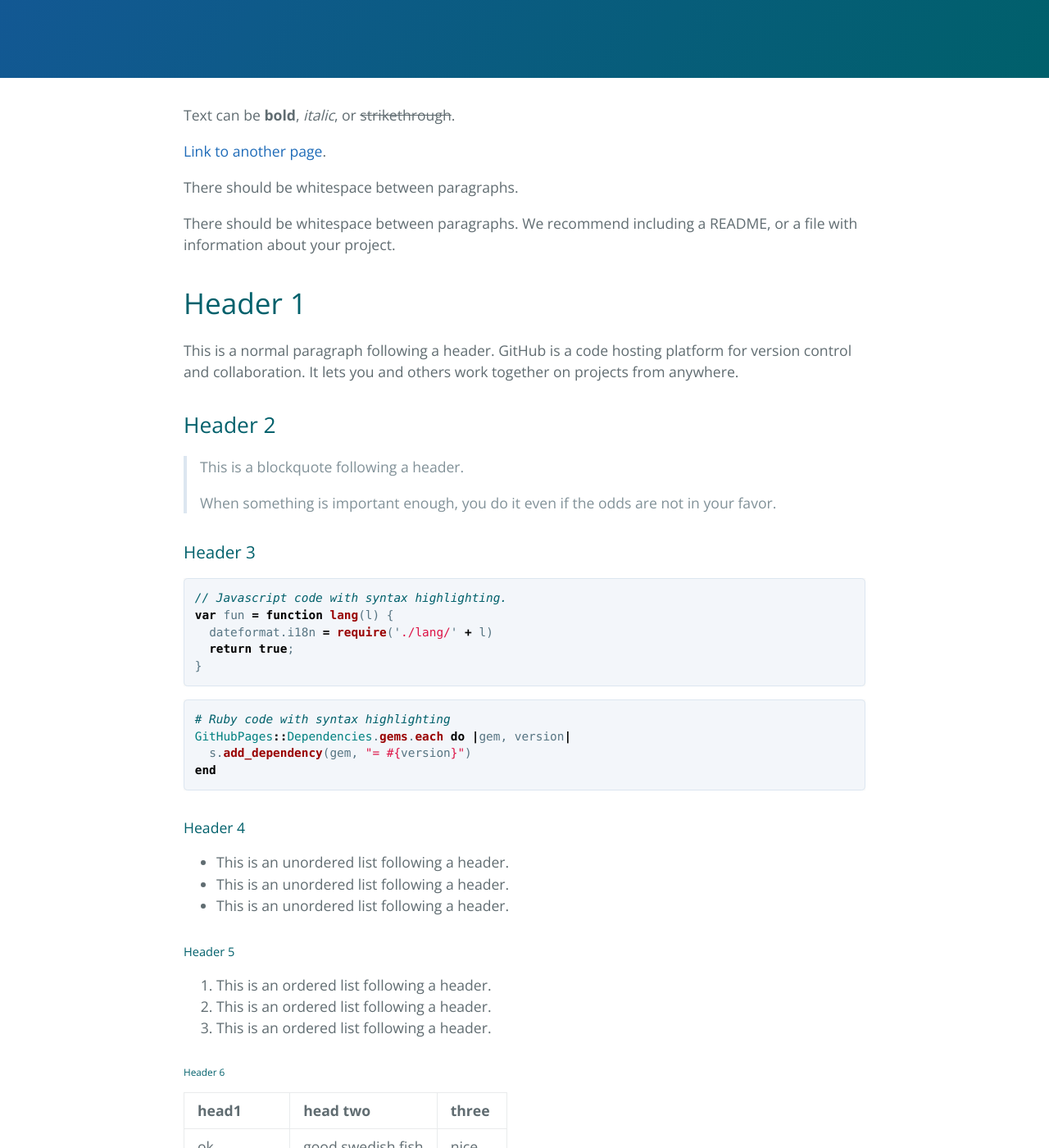
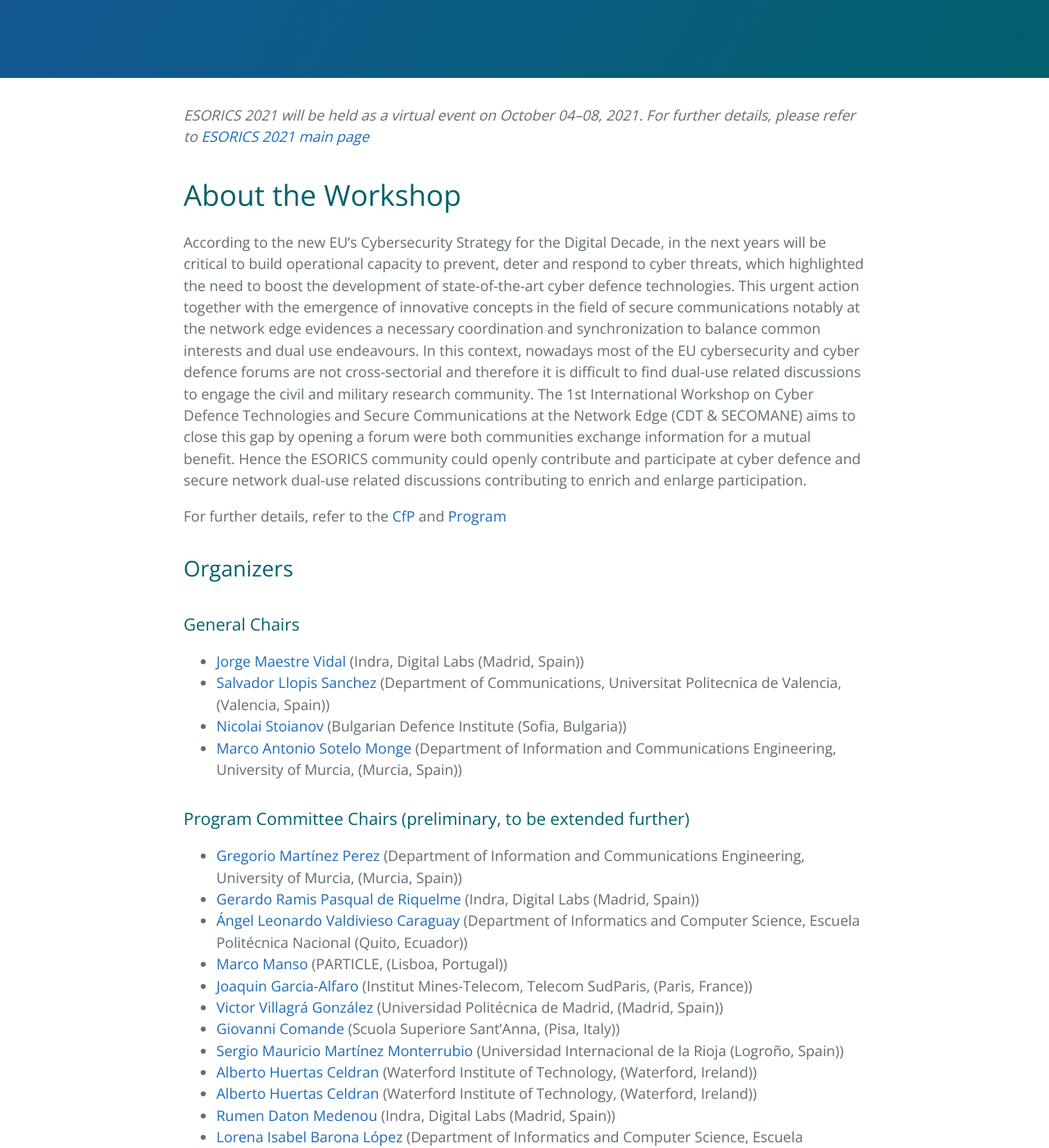
Before and after one commit to cdtsecomane/cdtsecomane.github.io, a Jekyll site: the page built from index.md, in a window 1280 px wide and 1400 px high, scrolled down 318 px. Shown: the whole window at 82% size. Built offline with Jekyll 4.4.1, drawn with Linux system fonts in a browser that asks for light colours; some of the changed text lies outside the part shown.

````diff
--- a/_layouts/default.html
+++ b/_layouts/default.html
@@ -38,7 +38,7 @@
       <a href="/" class="btn">Home</a>
       <a href="cfp" class="btn">Call for Papers</a>
       <a href="prog" class="btn">Program</a>
-      <a href="venue" class="btn">Venue</a>
+      <!--<a href="venue" class="btn">Venue</a> -->
       <a href="/" class="btn">Previous Iterations</a>
     </header>
 
--- a/index.md
+++ b/index.md
@@ -1,123 +1,45 @@
 ---
 layout: default
 ---
+*ESORICS 2021 will be held as a virtual event on October 04–08, 2021. For further details, please refer to [ESORICS 2021 main page](https://esorics2021.athene-center.de/index.php)*
+# About the Workshop
+According to the new EU’s Cybersecurity Strategy for the Digital Decade, in the next years
+will be critical to build operational capacity to prevent, deter and respond to cyber threats,
+which highlighted the need to boost the development of state-of-the-art cyber defence
+technologies. This urgent action together with the emergence of innovative concepts in the
+field of secure communications notably at the network edge evidences a necessary coordination
+and synchronization to balance common interests and dual use endeavours.
+In this context, nowadays most of the EU cybersecurity and cyber defence forums are not
+cross-sectorial and therefore it is difficult to find dual-use related discussions to engage the
+civil and military research community. The 1st International Workshop on Cyber Defence
+Technologies and Secure Communications at the Network Edge (CDT & SECOMANE) aims
+to close this gap by opening a forum were both communities exchange information for a mutual
+benefit. Hence the ESORICS community could openly contribute and participate at cyber
+defence and secure network dual-use related discussions contributing to enrich and enlarge
+participation.
 
-Text can be **bold**, _italic_, or ~~strikethrough~~.
+For further details, refer to the [CfP](/cfp) and [Program](/prog)
 
-[Link to another page](./another-page.html).
+## Organizers
+### General Chairs
 
-There should be whitespace between paragraphs.
+* [Jorge Maestre Vidal](https://www.indracompany.com) (Indra, Digital Labs (Madrid, Spain))
+* [Salvador Llopis Sanchez](https://www.upv.es) (Department of Communications, Universitat Politecnica de Valencia, (Valencia, Spain))
+* [Nicolai Stoianov](https://di.mod.bg/en) (Bulgarian Defence Institute (Sofia, Bulgaria))
+* [Marco Antonio Sotelo Monge](https://www.umu.es) (Department of Information and Communications Engineering, University of Murcia, (Murcia, Spain))
 
-There should be whitespace between paragraphs. We recommend including a README, or a file with information about your project.
+### Program Committee Chairs (preliminary, to be extended further)
 
-# Header 1
-
-This is a normal paragraph following a header. GitHub is a code hosting platform for version control and collaboration. It lets you and others work together on projects from anywhere.
-
-## Header 2
-
-> This is a blockquote following a header.
->
-> When something is important enough, you do it even if the odds are not in your favor.
-
-### Header 3
-
-```js
-// Javascript code with syntax highlighting.
-var fun = function lang(l) {
-  dateformat.i18n = require('./lang/' + l)
-  return true;
-}
-```
-
-```ruby
-# Ruby code with syntax highlighting
-GitHubPages::Dependencies.gems.each do |gem, version|
-  s.add_dependency(gem, "= #{version}")
-end
-```
-
-#### Header 4
-
-*   This is an unordered list following a header.
-*   This is an unordered list following a header.
-*   This is an unordered list following a header.
-
-##### Header 5
-
-1.  This is an ordered list following a header.
-2.  This is an ordered list following a header.
-3.  This is an ordered list following a header.
-
-###### Header 6
-
-| head1        | head two          | three |
-|:-------------|:------------------|:------|
-| ok           | good swedish fish | nice  |
-| out of stock | good and plenty   | nice  |
-| ok           | good `oreos`      | hmm   |
-| ok           | good `zoute` drop | yumm  |
-
-### There's a horizontal rule below this.
-
-* * *
-
-### Here is an unordered list:
-
-*   Item foo
-*   Item bar
-*   Item baz
-*   Item zip
-
-### And an ordered list:
-
-1.  Item one
-1.  Item two
-1.  Item three
-1.  Item four
-
-### And a nested list:
-
-- level 1 item
-  - level 2 item
-  - level 2 item
-    - level 3 item
-    - level 3 item
-- level 1 item
-  - level 2 item
-  - level 2 item
-  - level 2 item
-- level 1 item
-  - level 2 item
-  - level 2 item
-- level 1 item
-
-### Small image
-
-![Octocat](https://github.githubassets.com/images/icons/emoji/octocat.png)
-
-### Large image
-
-![Branching](https://guides.github.com/activities/hello-world/branching.png)
-
-
-### Definition lists can be used with HTML syntax.
-
-<dl>
-<dt>Name</dt>
-<dd>Godzilla</dd>
-<dt>Born</dt>
-<dd>1952</dd>
-<dt>Birthplace</dt>
-<dd>Japan</dd>
-<dt>Color</dt>
-<dd>Green</dd>
-</dl>
-
-```
-Long, single-line code blocks should not wrap. They should horizontally scroll if they are too long. This line should be long enough to demonstrate this.
-```
-
-```
-The final element.
-```
+* [Gregorio Martínez Perez](https://www.umu.es) (Department of Information and Communications Engineering, University of Murcia, (Murcia, Spain))
+* [Gerardo Ramis Pasqual de Riquelme](https://www.indracompany.com) (Indra, Digital Labs (Madrid, Spain))
+* [Ángel Leonardo Valdivieso Caraguay](https://www.epn.edu.ec/) (Department of Informatics and Computer Science, Escuela Politécnica Nacional (Quito, Ecuador))
+* [Marco Manso](https://www.particle-summary.pt) (PARTICLE, (Lisboa, Portugal))
+* [Joaquin Garcia-Alfaro](https://www.imt.fr) (Institut Mines-Telecom, Telecom SudParis, (Paris, France))
+* [Victor Villagrá González](https://www.upm.es) (Universidad Politécnica de Madrid, (Madrid, Spain))
+* [Giovanni Comande](https://www.santannapisa.it) (Scuola Superiore Sant'Anna, (Pisa, Italy))
+* [Sergio Mauricio Martínez Monterrubio](https://www.unir.net) (Universidad Internacional de la Rioja (Logroño, Spain))
+* [Alberto Huertas Celdran](https://www.wit.ie/) (Waterford Institute of Technology, (Waterford, Ireland))
+* [Alberto Huertas Celdran](https://www.wit.ie/) (Waterford Institute of Technology, (Waterford, Ireland))
+* [Rumen Daton Medenou](https://www.indracompany.com) (Indra, Digital Labs (Madrid, Spain))
+* [Lorena Isabel Barona López](https://www.epn.edu.ec/) (Department of Informatics and Computer Science, Escuela Politécnica Nacional (Quito, Ecuador))
+* [Harald Schmidt](https://www.fkie.fraunhofer.de) (Research Institute for Communication Information Technology, and Ergonomics (FKIE), (Wachtberg,Germany))
````
Also changed, not shown: cfp.md (+45 -0 lines), prog.md (+22 -0 lines), 5 other files.
